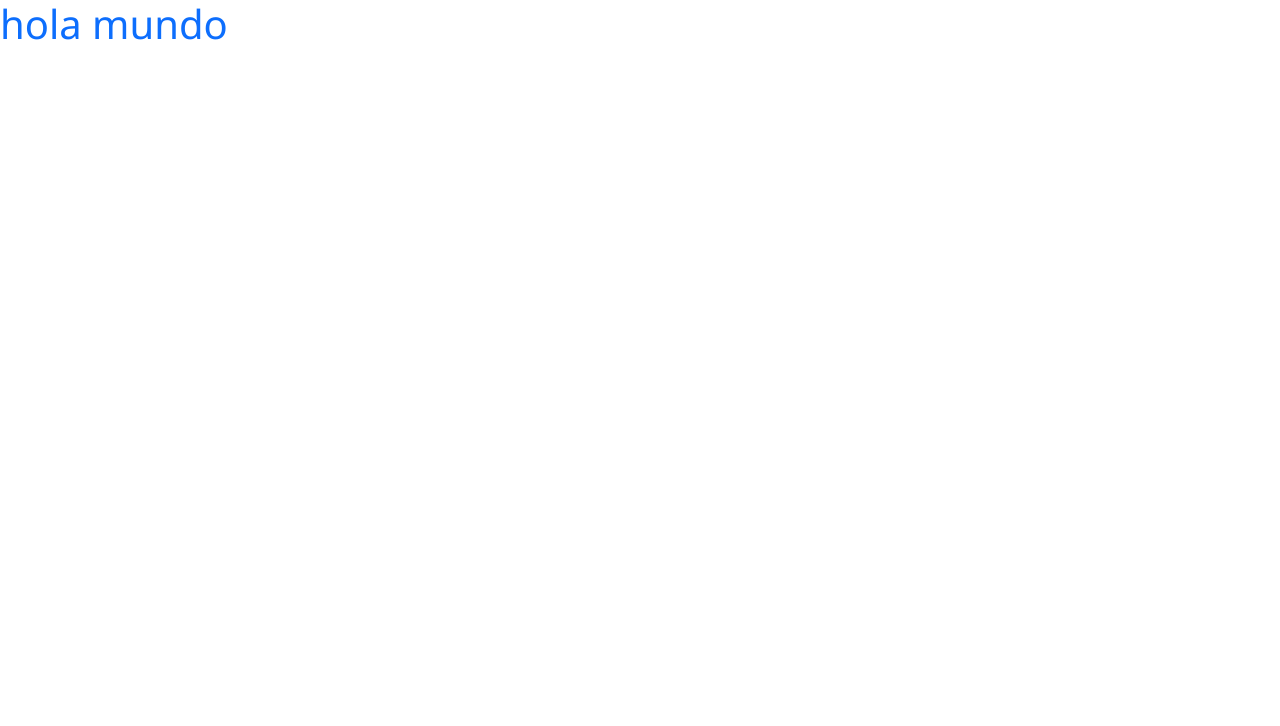
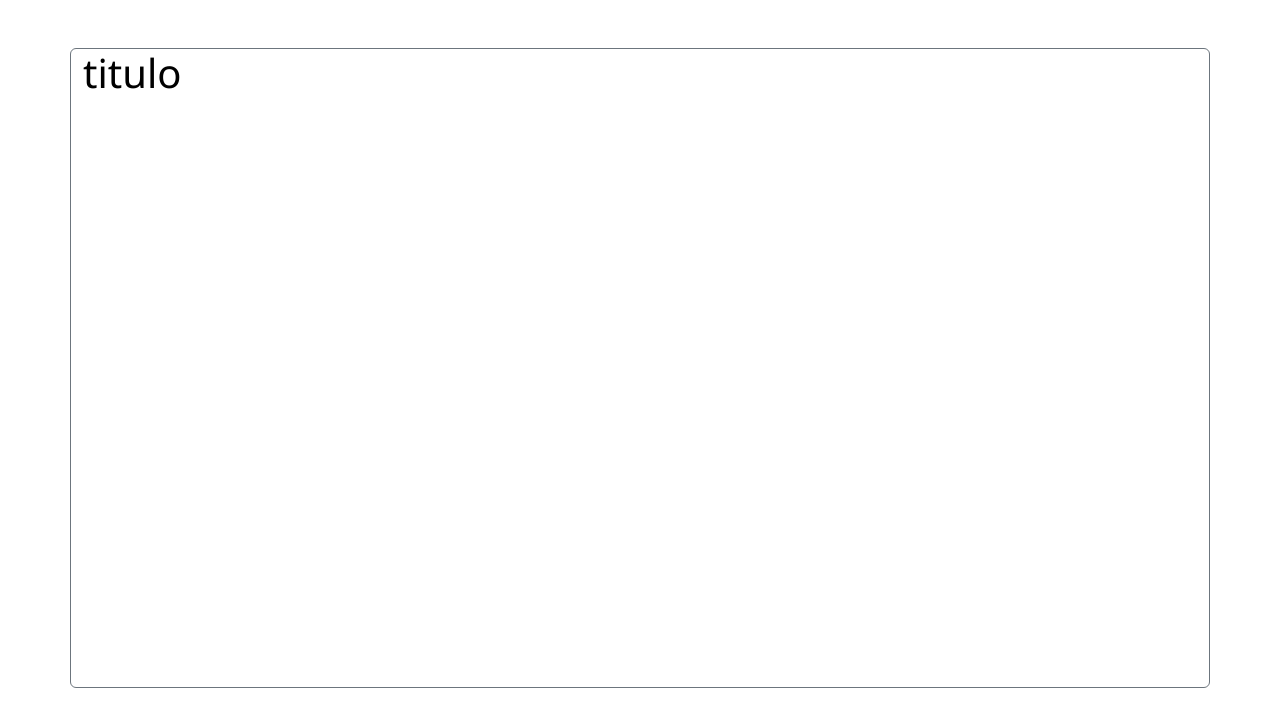
Before and after one commit to edinsonZapata/Administrador_Tareas, a Vue app: page / in a window 1280 px wide. Shown: the top 726 px of the page. Built offline with nearby package versions, Linux system fonts and the light colour scheme.

Commit message:
AT-0001-DP: Creación componente login
+ Se crea el componente de login

```diff
--- a/src/app/App.vue
+++ b/src/app/App.vue
@@ -1,6 +1,6 @@
 <template>
   <div class="w-100 h-100 m-0 p-0 ">
-    <h1 class="text-primary">hola mundo</h1>
+    <login-view saludo="hola mundo"></login-view>
   </div>
 </template>
 
--- a/src/app/app.ts
+++ b/src/app/app.ts
@@ -1,8 +1,12 @@
 import { Component } from "vue-property-decorator";
 import { VueWizard } from "@/vue-wizard";
+import LoginView from "@/app/components/login-view/LoginVue.vue"
 
 @Component({
-    name: 'app'
+    name: 'app',
+    components: {
+        LoginView
+    }
 })
 export default class App extends VueWizard {
 
--- /dev/null
+++ b/src/app/components/login-view/LoginVue.vue
@@ -0,0 +1,14 @@
+<template>
+    <div class="container border rounded border-secondary mt-5 container-view-login">
+        <div class="row">
+            <div class="col-12">
+                <h1 class="text-black">titulo</h1>
+            </div>
+        </div>
+    </div>
+</template>
+
+<script src="./loginVue.ts" lang="ts"></script>
+<style scoped lang="scss">
+@import "./login-view.scss";
+</style>
--- /dev/null
+++ b/src/app/components/login-view/login-view.scss
@@ -0,0 +1,3 @@
+.container-view-login{
+    height: 80vh;
+}
--- /dev/null
+++ b/src/app/components/login-view/loginVue.ts
@@ -0,0 +1,28 @@
+import { Component, Prop } from "vue-property-decorator";
+import { VueWizard } from "@/vue-wizard";
+import $ from 'jquery'
+
+@Component({
+    name: 'login-view'
+})
+export default class LoginView extends VueWizard {
+    @Prop() public readonly saludo!: string;
+
+    public nombreVariable: string;
+
+    constructor(){
+        super();
+        this.nombreVariable = "holaaa";
+    }
+
+    mounted(): void {
+        console.log("montando componente")
+    }
+
+    /**
+     * @description este componente se usa para actualizar la vista
+     */
+    actualizarVista() {
+        console.log("actualizar vista");
+    }
+}
```
